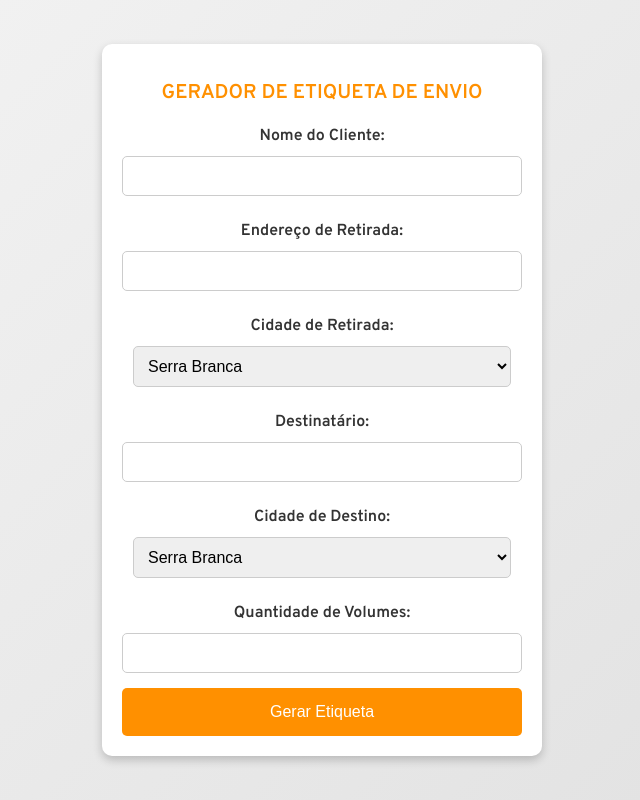
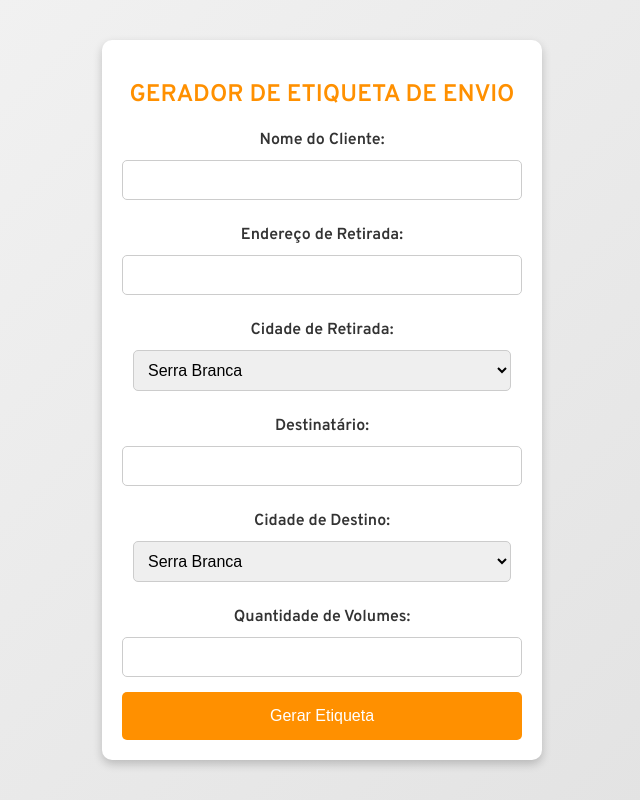
Before and after one commit to Mbdm23/Belofretesreal, a plain HTML site: page index.html in a window 1280 px wide. Shown: the whole page, without its empty margins (318-958 px from the left). Drawn offline with Linux system fonts and the light colour scheme.

Commit message:
Update index.html

```diff
--- a/index.html
+++ b/index.html
@@ -33,9 +33,8 @@ body {
 .form-container h2 {
   margin-bottom: 20px;
   color: #FF9000;
-  font-size: 20px;
+  font-size: 24px;
   text-transform: uppercase;
-  text-align: center; /* Alinha o título no centro */
 }
 .form-container label {
   display: block;
@@ -79,6 +78,7 @@ body {
   box-shadow: 3px 3px 10px rgba(0, 0, 0, 0.1);
   position: relative;
   animation: slideIn 1s ease-in-out;
+  text-align: left;
 }
 @keyframes slideIn {
   from {opacity: 0; transform: translateY(10px);}
@@ -134,7 +134,16 @@ function gerarEtiqueta() {
     return;
   }
 
-  const etiqueta = `<div class="etiqueta"><p class="etiqueta-info"><strong>Nome do Cliente:</strong> ${cliente}</p><p class="etiqueta-info"><strong>Endereço de Retirada:</strong> ${endereco}</p><p class="etiqueta-info"><strong>Cidade de Retirada:</strong> ${cidadeRetirada}</p><p class="etiqueta-info"><strong>Destinatário:</strong> ${destinatario}</p><p class="etiqueta-info"><strong>Cidade de Destino:</strong> ${cidadeDestino}</p><p class="etiqueta-info"><strong>Quantidade de Volumes:</strong> ${volumes}</p><p class="etiqueta-info"><strong>Número Serial:</strong> ${serialNumber++}</p><button onclick="printEtiqueta(this.parentElement)">Imprimir Etiqueta</button></div>`;
+  const etiqueta = `<div class="etiqueta">
+    <p class="etiqueta-info"><strong>Nome do Cliente:</strong> ${cliente}</p>
+    <p class="etiqueta-info"><strong>Endereço de Retirada:</strong> ${endereco}</p>
+    <p class="etiqueta-info"><strong>Cidade de Retirada:</strong> ${cidadeRetirada}</p>
+    <p class="etiqueta-info"><strong>Destinatário:</strong> ${destinatario}</p>
+    <p class="etiqueta-info"><strong>Cidade de Destino:</strong> ${cidadeDestino}</p>
+    <p class="etiqueta-info"><strong>Quantidade de Volumes:</strong> ${volumes}</p>
+    <p class="etiqueta-info"><strong>Número Serial:</strong> ${serialNumber++}</p>
+    <button onclick="printEtiqueta(this.parentElement)">Imprimir Etiqueta</button>
+  </div>`;
   document.getElementById('etiquetaContainer').innerHTML += etiqueta;
 }
 
```
Lines whose indentation alone changed are shown as unchanged.
